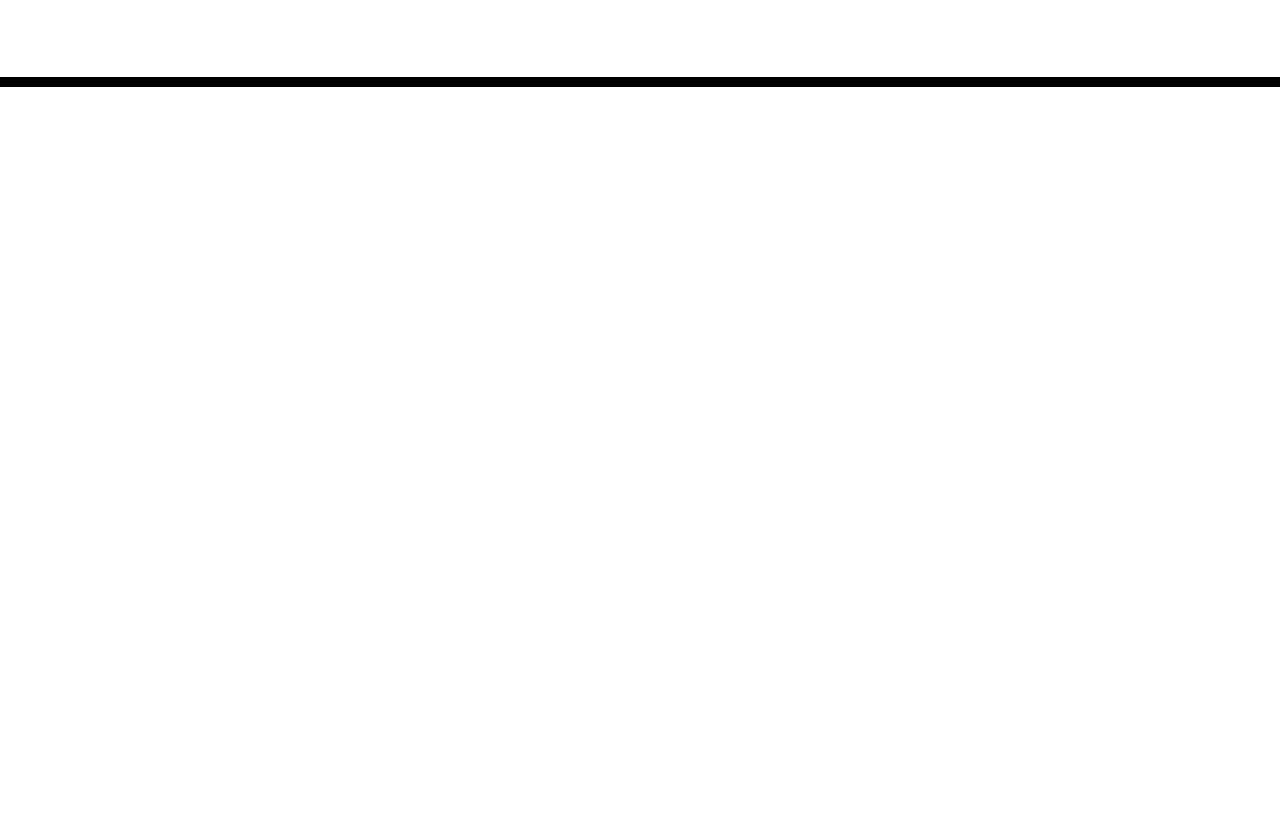
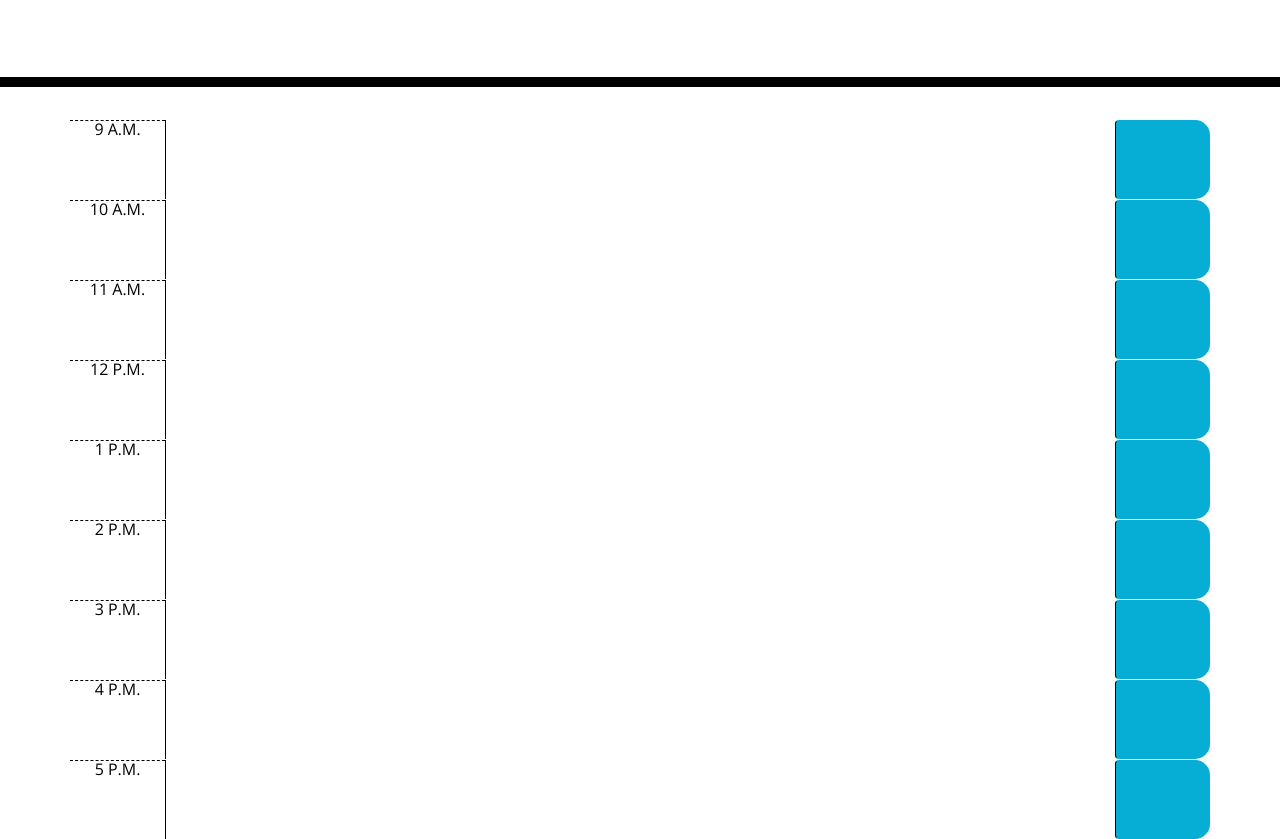
Before and after one commit to BurnsD/Work-day-Scheduler, a plain HTML site: page Develop/index.html in a window 1280 px wide. Shown: the part 181-1020 px from the top of the page. Before the commit the page ends 800 px from the top, so only its background shows below. Drawn offline with nearby package versions, Linux system fonts and the light colour scheme.

Commit message:
HTML for timeblock contianer added

```diff
--- a/Develop/index.html
+++ b/Develop/index.html
@@ -29,7 +29,64 @@
       <p id="currentDay" class="lead"></p>
     </header>
     <div class="container">
-      <!-- Timeblocks go here -->
+      <!-- Timeblocks -->
+      <!-- 9 A.M. -->
+      <div class="row time-block" id="9">
+        <div class="col-md-1 hour">9 A.M.</div>
+        <textarea class="col-md-10"></textarea>
+        <button class="btn saveBtn col-md-1"></button>
+      </div>
+      <!-- 10 A.M. -->
+      <div class="row time-block" id="10">
+        <div class="col-md-1 hour">10 A.M.</div>
+        <textarea class="col-md-10"></textarea>
+        <button class="btn saveBtn col-md-1"></button>
+      </div>
+      <!-- 11 A.M. -->
+      <div class="row time-block" id="11">
+        <div class="col-md-1 hour">11 A.M.</div>
+        <textarea class="col-md-10"></textarea>
+        <button class="btn saveBtn col-md-1"></button>
+      </div>
+      <!-- 12 P.M. -->
+      <div class="row time-block" id="12">
+        <div class="col-md-1 hour">12 P.M.</div>
+        <textarea class="col-md-10"></textarea>
+        <button class="btn saveBtn col-md-1"></button>
+      </div>
+      <!-- 1 P.M. -->
+      <div class="row time-block" id="13">
+        <div class="col-md-1 hour">1 P.M.</div>
+        <textarea class="col-md-10"></textarea>
+        <button class="btn saveBtn col-md-1"></button>
+      </div>
+      <!-- 2 P.M. -->
+      <div class="row time-block" id="14">
+        <div class="col-md-1 hour">2 P.M.</div>
+        <textarea class="col-md-10"></textarea>
+        <button class="btn saveBtn col-md-1"></button>
+      </div>
+      <!-- 3 P.M. -->
+      <div class="row time-block" id="15">
+        <div class="col-md-1 hour">3 P.M.</div>
+        <textarea class="col-md-10"></textarea>
+        <button class="btn saveBtn col-md-1"></button>
+      </div>
+      <!-- 4 P.M. -->
+      <div class="row time-block" id="16">
+        <div class="col-md-1 hour">4 P.M.</div>
+        <textarea class="col-md-10"></textarea>
+        <button class="btn saveBtn col-md-1"></button>
+      </div>
+      <!-- 5 P.M. -->
+      <div class="row time-block" id="17">
+        <div class="col-md-1 hour">5 P.M.</div>
+        <textarea class="col-md-10"></textarea>
+        <button class="btn saveBtn col-md-1"></button>
+      </div>
+
+
+
     </div>
 
     <script src="https://code.jquery.com/jquery-3.4.1.min.js"></script>
```
